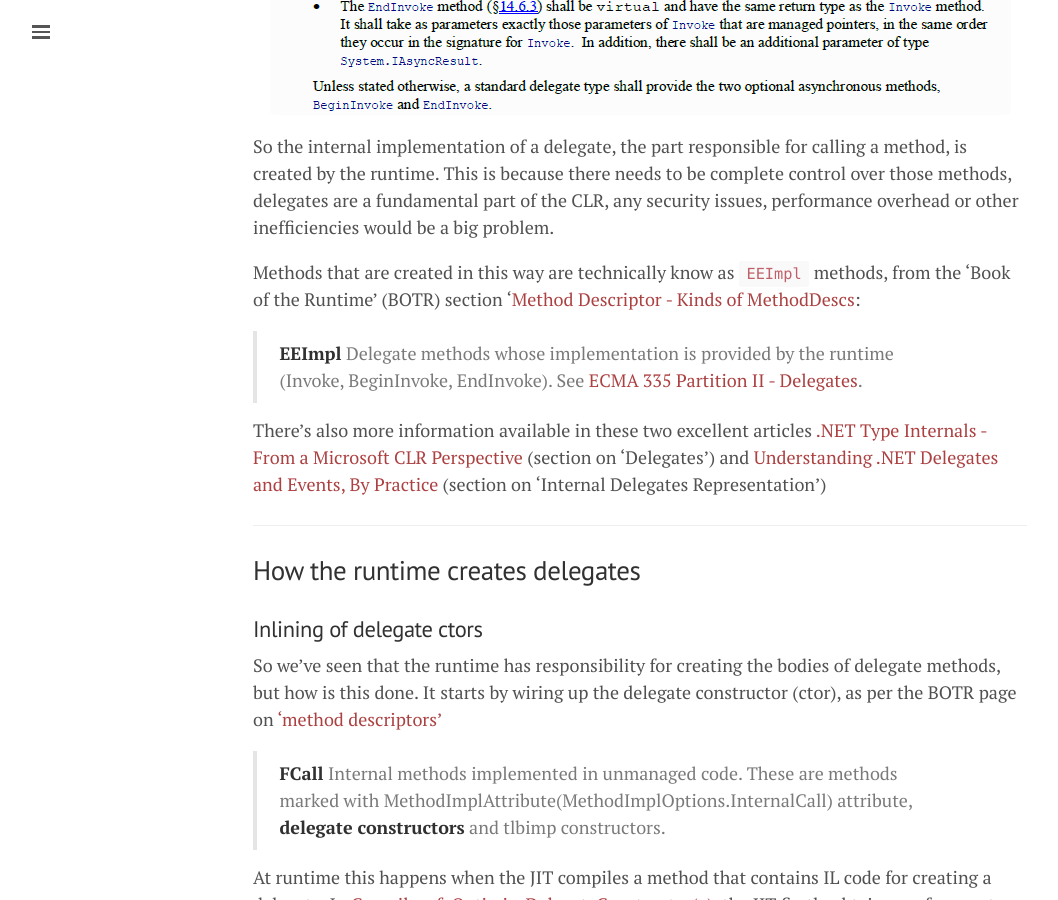
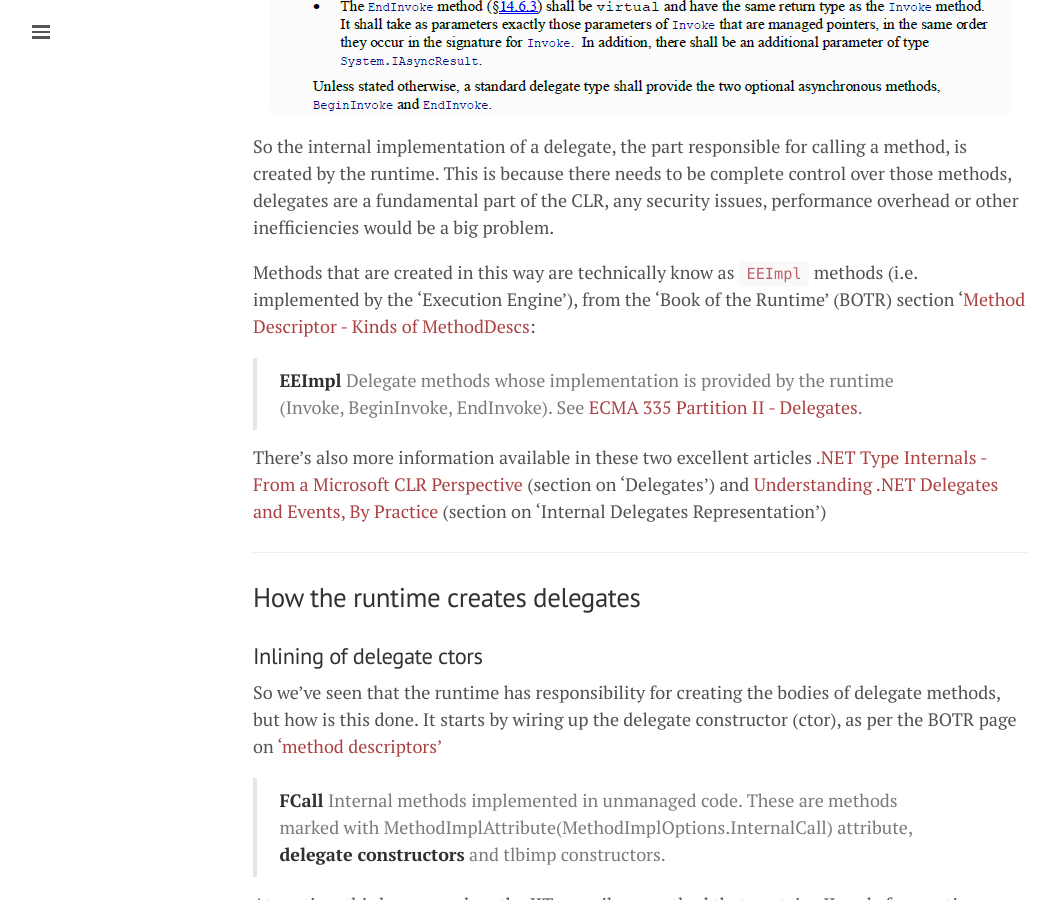
Before and after one commit to mattwarren/mattwarren.github.io, a Jekyll site: the page built from _posts/2017-01-25-How-do-.NET-delegates-work.md, in a window 1280 px wide and 900 px high, scrolled down 1842 px. Shown: the whole window, without its empty margins (0-1058 px from the left). Built offline with Jekyll 4.4.1, drawn with Linux system fonts in a browser that asks for light colours; nearby versions of some CDN libraries; comment, search, counter and statistics services are not loaded; some of the changed text lies outside the part shown.

Commit message:
Various small updates

```diff
--- a/_posts/2017-01-25-How-do-.NET-delegates-work.md
+++ b/_posts/2017-01-25-How-do-.NET-delegates-work.md
@@ -54,7 +54,7 @@ It turns out that this behaviour is manadated by the spec, from [ECMA 335 Standa
 
 So the internal implementation of a delegate, the part responsible for calling a method, is created by the runtime. This is because there needs to be complete control over those methods, delegates are a fundamental part of the CLR, any security issues, performance overhead or other inefficiencies would be a big problem.
 
-Methods that are created in this way are technically know as `EEImpl` methods, from the 'Book of the Runtime' (BOTR) section '[Method Descriptor - Kinds of MethodDescs](https://github.com/dotnet/coreclr/blob/32f0f9721afb584b4a14d69135bea7ddc129f755/Documentation/botr/method-descriptor.md#kinds-of-methoddescs):
+Methods that are created in this way are technically know as `EEImpl` methods (i.e. implemented by the 'Execution Engine'), from the 'Book of the Runtime' (BOTR) section '[Method Descriptor - Kinds of MethodDescs](https://github.com/dotnet/coreclr/blob/32f0f9721afb584b4a14d69135bea7ddc129f755/Documentation/botr/method-descriptor.md#kinds-of-methoddescs):
 
 > **EEImpl**
 > Delegate methods whose implementation is provided by the runtime (Invoke, BeginInvoke, EndInvoke). See [ECMA 335 Partition II - Delegates](https://github.com/dotnet/coreclr/blob/32f0f9721afb584b4a14d69135bea7ddc129f755/Documentation/project-docs/dotnet-standards.md).
```
Also changed, not shown: _posts/2017-05-19-Adding-a-new-Bytecode-Instruction-to-the-CLR.md (+1 -1 lines), _posts/2017-08-02-A-look-at-the-internals-of-boxing-in-the-CLR.md (+3 -4 lines).
